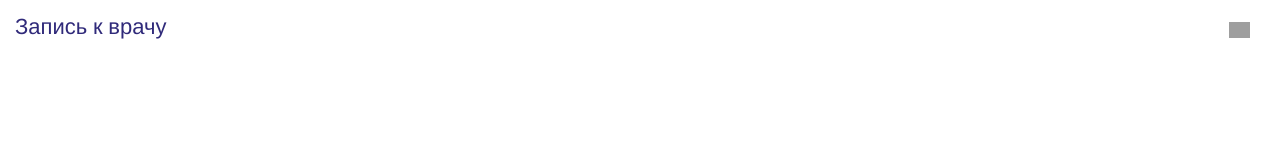
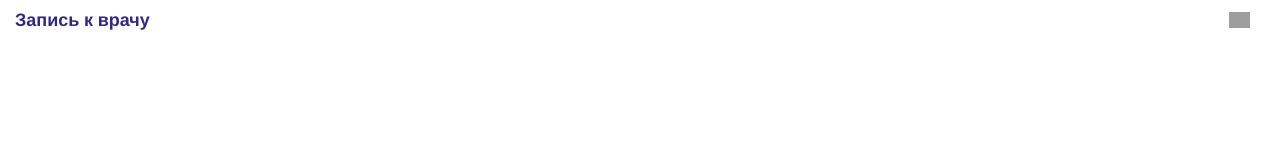
Before and after one commit to vinilzen/2gis, a plain HTML site: page index.html in a window 1280 px wide. Drawn offline with nearby package versions, Linux system fonts and the light colour scheme; some packages are replaced by stand-ins of ours; grey boxes are pictures that could not be loaded; a script that the page names is missing.

```diff
--- a/css/main.css
+++ b/css/main.css
@@ -12,19 +12,23 @@
 }
 #searchResults #doctorList.doc-list {
 	border-bottom: 0;
+	width: 100%;
 }
 #top-header {
 	padding-top: 10px;
 }
 #top-header span {
 	color: #302A7A;
-	font-size: 22px;
 	font-family: 'Open Sans', 'Helvetica Neue', Helvetica, Arial, sans-serif;
+	font-size: 18px;
+	font-weight: 700;
+	height: 19px;
+	line-height: 1em;
 }
 
 .logo-sm {
 	float: right;
-	margin-top: 10px;
+	margin-top: 0px;
 	margin-right: 15px;
 }
 .doc-form label {
```
